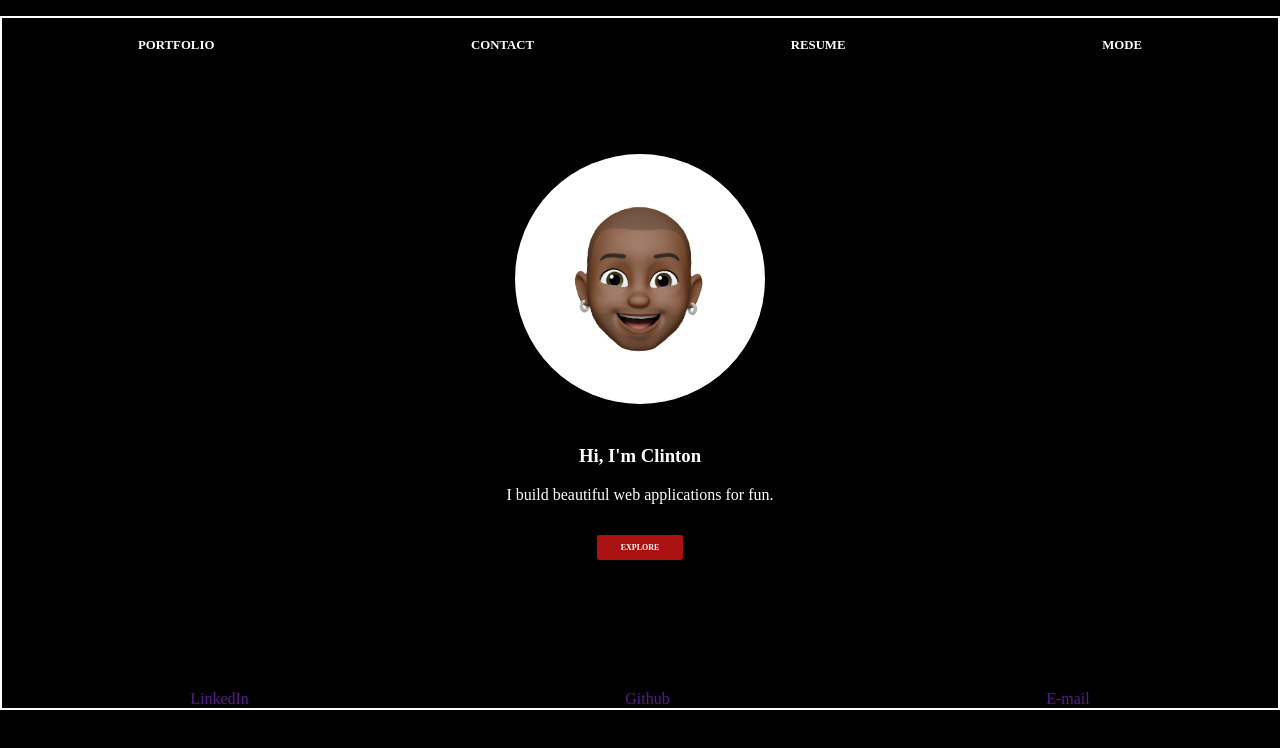
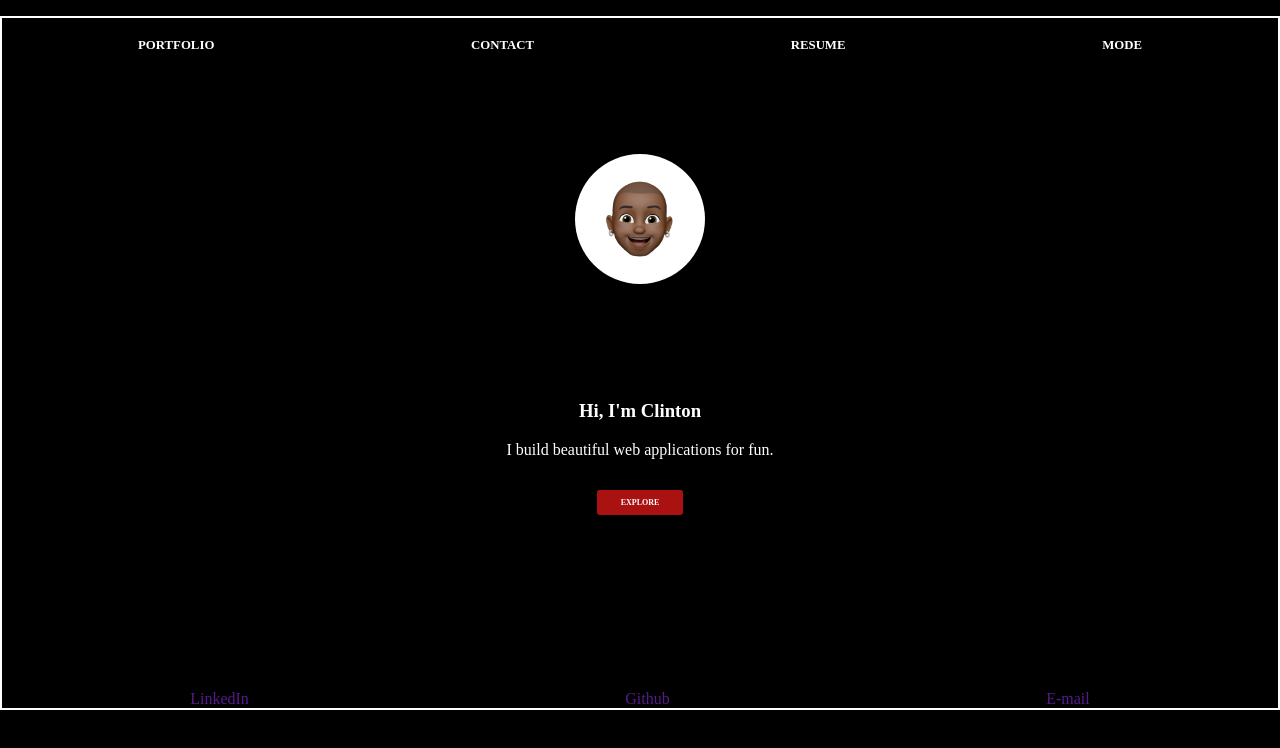
Before and after one commit to thisclinton/My-Resume, a plain HTML site: page index.html in a window 1280 px wide. Drawn offline with Linux system fonts and the light colour scheme.

Commit message:
Add files via upload

```diff
--- a/styles.css
+++ b/styles.css
@@ -26,7 +26,7 @@ main{
 
 
 .img-avatar{
-    height: 250px;
+    height: 130px;
     margin-top: 5rem;
     text-align: center;
     background-color: #FFF;
@@ -38,7 +38,7 @@ main{
 }
 
 .about-self{
-    padding: 1em 0 0 0;
+    padding: 5em 0 0 0;
 }
 
 p{
```
